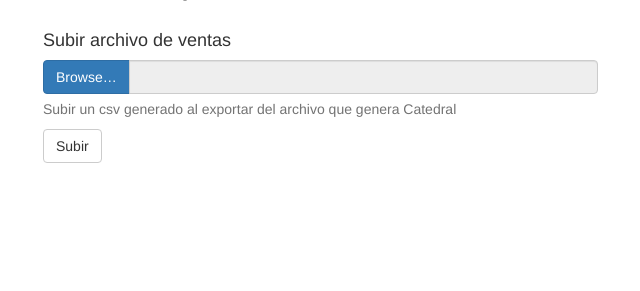
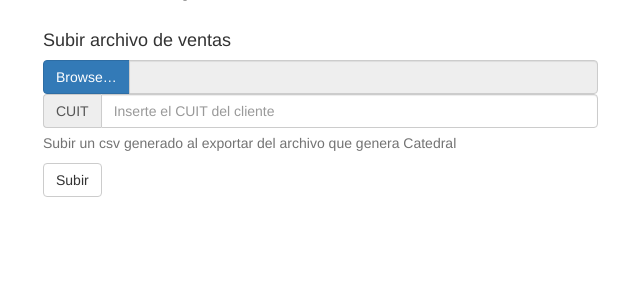
Before and after one commit to mlespiau/catedral-afip-tools, a Flask app: page / in a window 1280 px wide. Shown: the part 59-350 px from the top of the page, without its empty margins (27-667 px from the left). Run offline with Flask 2, Linux system fonts and the light colour scheme; some libraries are stand-ins or nearby versions.

Commit message:
Add support for genering CUIT for other customers

```diff
--- a/src/cabecera.py
+++ b/src/cabecera.py
@@ -219,13 +219,14 @@ class CabeceraTipoUno:
 # Campo 30: Fecha anulación del comprobante.
 
 class CabeceraTipoDos:
-    def __init__(self):
+    def __init__(self, cuitDelInformante):
         self.tipoRegistro = '2'
         self.periodo = 'AAAAMM'
         self.cantidadRegistrosDeTipoUno = 0
         self.importeTotal = 0
         self.importeNetoGravadoTotal = 0
         self.impuestoLiquidado = 0
+        self.cuitDelInformante = cuitDelInformante
 
     def addRow(self, data, cabeceraTipoUno):
         self.cantidadRegistrosDeTipoUno += 1
@@ -249,7 +250,7 @@ class CabeceraTipoDos:
         return '{0:08d}'.format(self.cantidadRegistrosDeTipoUno)
 
     def getCuitDelInformante(self):
-        return '20276886542'
+        return self.cuitDelInformante
 
     def getImporteTotal(self):
         return self.importeTotal
--- a/src/main.py
+++ b/src/main.py
@@ -35,7 +35,7 @@ def main():
             detalle = ''
             cabecera = ''
             isLastRound = False
-            cDos = CabeceraTipoDos()
+            cDos = CabeceraTipoDos(request.form['cuit'])
             for row in ventasCsv:
                 print(row)
                 cUno = CabeceraTipoUno(row)
--- a/src/templates/index.html
+++ b/src/templates/index.html
@@ -21,6 +21,10 @@
                           </span>
                       </label>
                       <input type="text" class="form-control" readonly>
+                  </div>
+                  <div class="input-group">
+                      <span class="input-group-addon" id="basic-addon1">CUIT</span>
+                      <input type="text" name="cuit" class="form-control" placeholder="Inserte el CUIT del cliente">
                   </div>
                   <span class="help-block">
                       Subir un csv generado al exportar del archivo que genera Catedral
```
